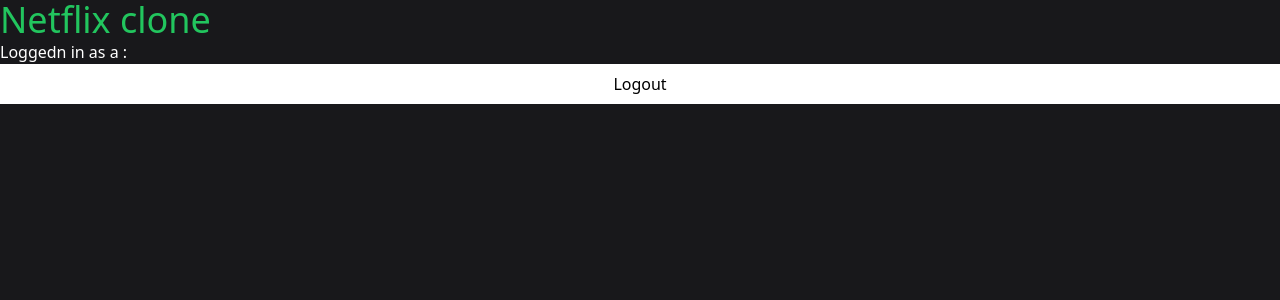
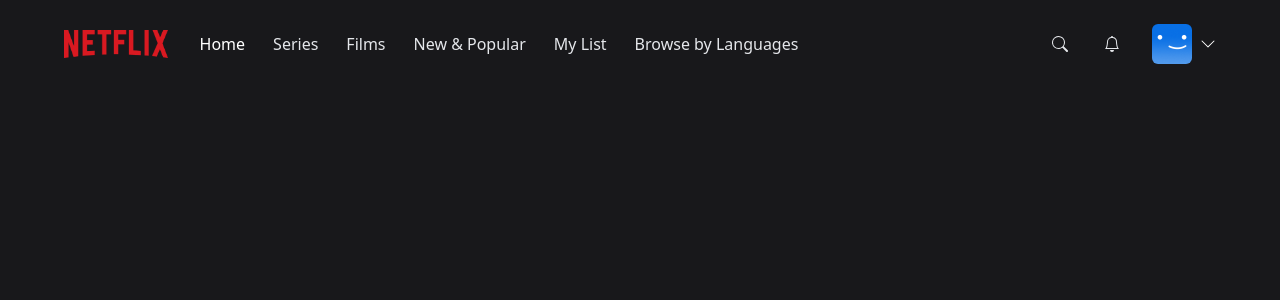
Before and after one commit to rajgohel/netflix-clone, a Next.js app: page / in a window 1280 px wide. Shown: the top 300 px of the page. Built offline with nearby package versions, Linux system fonts and the light colour scheme; no server answers; the database is empty; sample sign-in values are in the browser's storage.

Commit message:
navbar component

```diff
--- /dev/null
+++ b/components/AccountMenu.tsx
@@ -0,0 +1,33 @@
+import { signOut } from 'next-auth/react';
+import React from 'react';
+
+import useCurrentUser from '@/hooks/useCurrentUser';
+
+interface AccountMenuProps {
+  visible?: boolean;
+}
+
+const AccountMenu: React.FC<AccountMenuProps> = ({ visible }) => {
+  const { data: currentUser } = useCurrentUser();
+
+  if (!visible) {
+    return null;
+  }
+
+  return (
+    <div className="bg-black w-56 absolute top-14 right-0 py-5 flex-col border-2 border-gray-800 flex">
+      <div className="flex flex-col gap-3">
+        <div className="px-3 group/item flex flex-row gap-3 items-center w-full">
+          <img className="w-8 rounded-md" src="/images/default-blue.png" alt="" />
+          <p className="text-white text-sm group-hover/item:underline">{currentUser?.name}</p>
+        </div>
+      </div>
+      <hr className="bg-gray-600 border-0 h-px my-4" />
+      <div onClick={() => signOut()} className="px-3 text-center text-white text-sm hover:underline">
+        Sign out of Netflix
+      </div>
+    </div>
+  )
+}
+
+export default AccountMenu;
--- /dev/null
+++ b/components/MobileMenu.tsx
@@ -0,0 +1,38 @@
+import React from 'react';
+
+interface MobileMenuProps {
+  visible?: boolean;
+}
+
+const MobileMenu: React.FC<MobileMenuProps> = ({ visible }) => {
+  if (!visible) {
+    return null;
+  }
+
+  return (
+    <div className="bg-black w-56 absolute top-8 left-0 py-5 flex-col border-2 border-gray-800 flex">
+      <div className="flex flex-col gap-4">
+        <div className="px-3 text-center text-white hover:underline">
+          Home
+        </div>
+        <div className="px-3 text-center text-white hover:underline">
+          Series
+        </div>
+        <div className="px-3 text-center text-white hover:underline">
+          Films
+        </div>
+        <div className="px-3 text-center text-white hover:underline">
+          New & Popular
+        </div>
+        <div className="px-3 text-center text-white hover:underline">
+          My List
+        </div>
+        <div className="px-3 text-center text-white hover:underline">
+          Browse by Languages
+        </div>
+      </div>
+    </div>
+  )
+}
+
+export default MobileMenu;
--- /dev/null
+++ b/components/Navbar.tsx
@@ -0,0 +1,95 @@
+import React, { useCallback, useEffect, useState } from "react";
+import { BsChevronDown, BsSearch, BsBell } from "react-icons/bs";
+
+import AccountMenu from "@/components/AccountMenu";
+import MobileMenu from "@/components/MobileMenu";
+import NavbarItem from "@/components/NavbarItem";
+
+const TOP_OFFSET = 66;
+
+const Navbar = () => {
+  const [showAccountMenu, setShowAccountMenu] = useState(false);
+  const [showMobileMenu, setShowMobileMenu] = useState(false);
+  const [showBackground, setShowBackground] = useState(false);
+
+  useEffect(() => {
+    const handleScroll = () => {
+      console.log(window.scrollY);
+      if (window.scrollY >= TOP_OFFSET) {
+        setShowBackground(true);
+      } else {
+        setShowBackground(false);
+      }
+    };
+
+    window.addEventListener("scroll", handleScroll);
+
+    return () => {
+      window.removeEventListener("scroll", handleScroll);
+    };
+  }, []);
+
+  const toggleAccountMenu = useCallback(() => {
+    setShowAccountMenu((current) => !current);
+  }, []);
+
+  const toggleMobileMenu = useCallback(() => {
+    setShowMobileMenu((current) => !current);
+  }, []);
+
+  return (
+    <nav className="w-full fixed z-40">
+      <div
+        className={`px-4 md:px-16 py-6 flex flex-row items-center transition duration-500 ${
+          showBackground ? "bg-zinc-900 bg-opacity-90" : ""
+        }`}
+      >
+        <img src="/images/logo.png" className="h-4 lg:h-7" alt="Logo" />
+        <div className="flex-row ml-8 gap-7 hidden lg:flex">
+          <NavbarItem label="Home" active />
+          <NavbarItem label="Series" />
+          <NavbarItem label="Films" />
+          <NavbarItem label="New & Popular" />
+          <NavbarItem label="My List" />
+          <NavbarItem label="Browse by Languages" />
+        </div>
+        <div
+          onClick={toggleMobileMenu}
+          className="lg:hidden flex flex-row items-center gap-2 ml-8 cursor-pointer relative"
+        >
+          <p className="text-white text-sm">Browse</p>
+          <BsChevronDown
+            className={`w-4 text-white fill-white transition ${
+              showMobileMenu ? "rotate-180" : "rotate-0"
+            }`}
+          />
+          <MobileMenu visible={showMobileMenu} />
+        </div>
+        <div className="flex flex-row ml-auto gap-7 items-center">
+          <div className="text-gray-200 hover:text-gray-300 cursor-pointer transition">
+            <BsSearch className="w-6" />
+          </div>
+          <div className="text-gray-200 hover:text-gray-300 cursor-pointer transition">
+            <BsBell className="w-6" />
+          </div>
+          <div
+            onClick={toggleAccountMenu}
+            className="flex flex-row items-center gap-2 cursor-pointer relative"
+          >
+            <div className="w-6 h-6 lg:w-10 lg:h-10 rounded-md overflow-hidden">
+              <img src="/images/default-blue.png" alt="" />
+            </div>
+            <BsChevronDown
+              className={`w-4 text-white fill-white transition ${
+                showAccountMenu ? "rotate-180" : "rotate-0"
+              }`}
+            />
+            <AccountMenu visible={showAccountMenu} />
+          </div>
+        </div>
+      </div>
+    </nav>
+  );
+};
+
+export default Navbar;
--- /dev/null
+++ b/components/NavbarItem.tsx
@@ -0,0 +1,16 @@
+import React from 'react';
+
+interface NavbarItemProps {
+  label: string;
+  active?: boolean;
+}
+
+const NavbarItem: React.FC<NavbarItemProps> = ({ label, active }) => {
+  return (
+    <div className={active ? 'text-white cursor-default' : 'text-gray-200 hover:text-gray-300 cursor-pointer transition'}>
+      {label}
+    </div>
+  )
+}
+
+export default NavbarItem;
--- a/pages/index.tsx
+++ b/pages/index.tsx
@@ -1,6 +1,7 @@
+import Navbar from "@/components/Navbar";
 import useCurrentUser from "@/hooks/useCurrentUser";
 import { NextPageContext } from "next";
-import { signOut, getSession } from "next-auth/react";
+import { getSession } from "next-auth/react";
 
 export async function getServerSideProps(context: NextPageContext) {
   const session = await getSession(context);
@@ -20,13 +21,9 @@
 }
 
 export default function Home() {
-  const { data: currentUser } = useCurrentUser();
-
   return (
     <>
-      <h1 className="text-4xl text-green-500">Netflix clone</h1>
-      <p className="text-white">Loggedn in as a : {currentUser?.name}</p>
-      <button className="h-10 w-full bg-white" onClick={() => signOut()}>Logout</button>
+      <Navbar />
     </>
   );
 }
```
